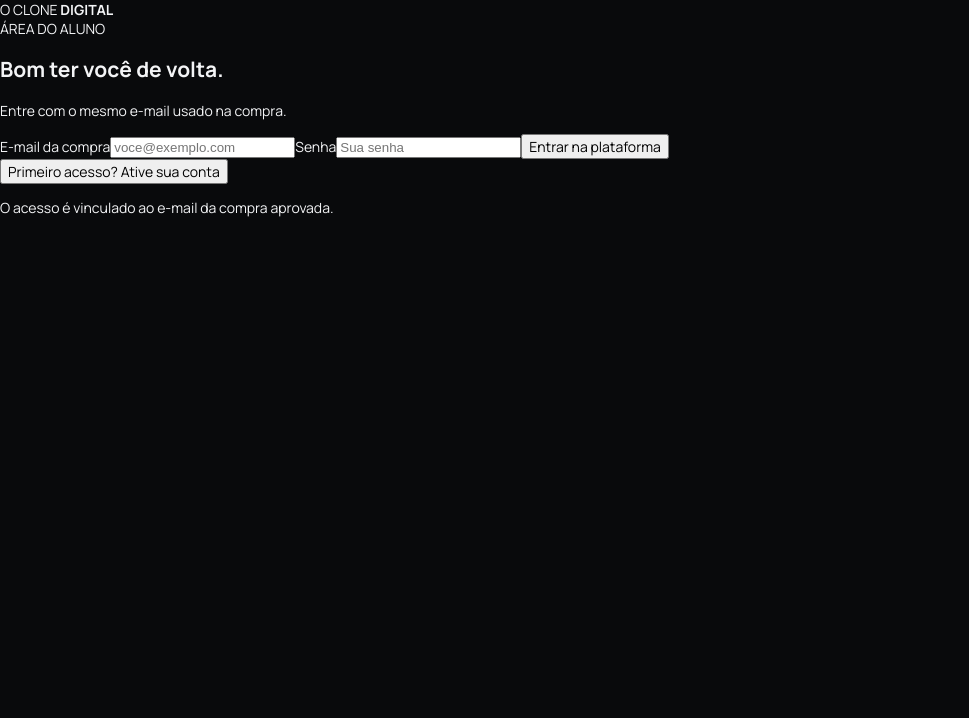
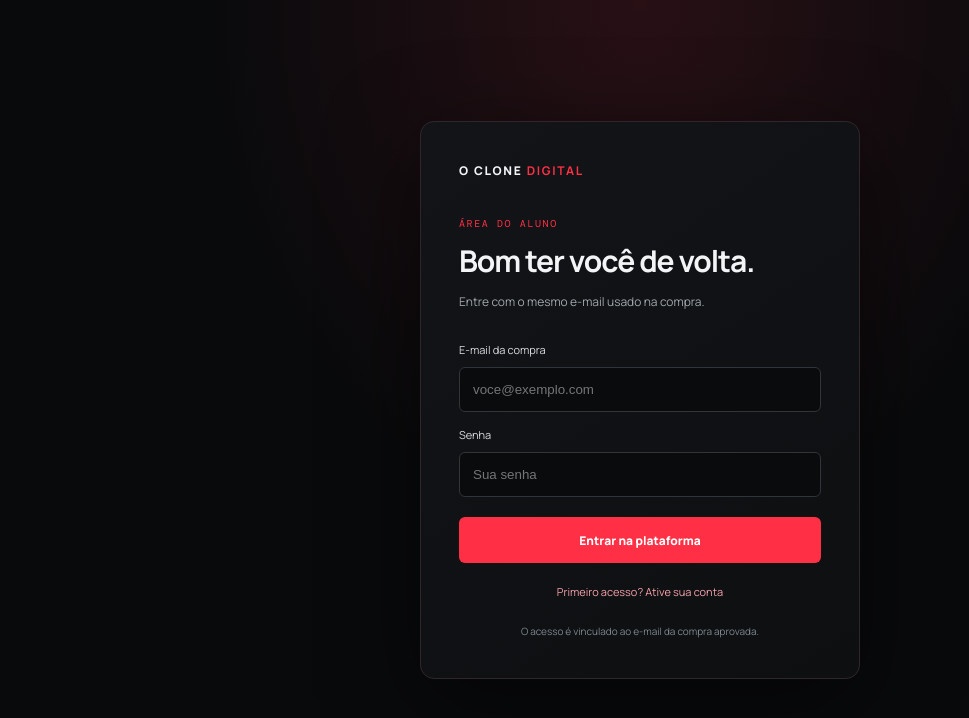
Before and after one commit to oLuiixz/o-clone-digital, a Next.js app: page /login in a window 1280 px wide. Shown: the top 718 px of the page, without its empty margins (0-969 px from the left). Built offline with nearby package versions, Linux system fonts and the light colour scheme.

Commit message:
Style login and account activation screens

```diff
--- a/app/globals.css
+++ b/app/globals.css
@@ -752,3 +752,17 @@ button, a {
 .worksheet-notice{margin:12px 0 0;color:#a9e2bf;font-size:11px;line-height:1.6}
 .worksheet-disclaimer{margin:18px 0 0;padding-top:14px;border-top:1px solid #ffffff0d;color:#858b92;font-size:10px;line-height:1.75}
 @media(max-width:600px){.worksheet-card{padding:19px 14px}.worksheet-header{flex-direction:column}.worksheet-count{align-items:flex-start}.worksheet-form-grid{grid-template-columns:minmax(0,1fr)}.worksheet-field-wide{grid-column:auto}.worksheet-actions>*{flex:1 1 130px}.worksheet-delete-button{margin-left:0}.worksheet-saved-controls{grid-template-columns:minmax(0,1fr)}}
+
+
+/* Authentication screens */
+.auth-page{min-height:100svh;display:grid;place-items:center;padding:24px;background:radial-gradient(ellipse at 50% 0%,#281015 0,transparent 48%),var(--bg)}
+.auth-card{width:min(100%,440px);padding:38px;border:1px solid #30252a;border-radius:14px;background:linear-gradient(145deg,#121417,#0d0f11);box-shadow:0 24px 90px #0008}
+.auth-brand{display:inline-block;font-size:12px;font-weight:800;letter-spacing:1.7px;margin-bottom:38px}.auth-brand b{color:var(--accent)}
+.auth-eyebrow{font:10px 'DM Mono',monospace;letter-spacing:1.6px;color:var(--accent);margin-bottom:13px}
+.auth-card h1{font-size:30px;letter-spacing:-1.1px;line-height:1.2;margin:0 0 12px}
+.auth-description{font-size:12px;line-height:1.8;color:#a1a6ad;margin:0 0 25px}
+.auth-form{display:grid;gap:10px}.auth-form label{font-size:11px;color:#d8dbe0;margin-top:5px}.auth-form input{width:100%;height:45px;border:1px solid #30343b;border-radius:6px;background:#090b0d;color:#f4f5f6;padding:0 13px;outline:none}.auth-form input:focus{border-color:var(--accent);box-shadow:0 0 0 3px #ff30451c}
+.auth-submit{height:46px;margin-top:10px;border:0;border-radius:6px;background:var(--accent);color:#fff;font-weight:800;font-size:12px;cursor:pointer}.auth-submit:disabled{opacity:.65;cursor:wait}
+.auth-switch{display:block;margin:20px auto 0;border:0;background:transparent;color:#f4a0aa;font-size:11px;cursor:pointer}.auth-footnote{text-align:center;color:#7f8790;font-size:10px;line-height:1.7;margin:23px 0 0}.auth-footnote a{color:#f4a0aa}
+.auth-error,.auth-success{font-size:11px;line-height:1.6;margin:5px 0;padding:10px;border-radius:5px}.auth-error{color:#ff9ca7;background:#36141a}.auth-success{color:#9de5b1;background:#10261a}
+@media(max-width:520px){.auth-page{padding:16px}.auth-card{padding:26px 22px}.auth-brand{margin-bottom:30px}.auth-card h1{font-size:27px}}
```
